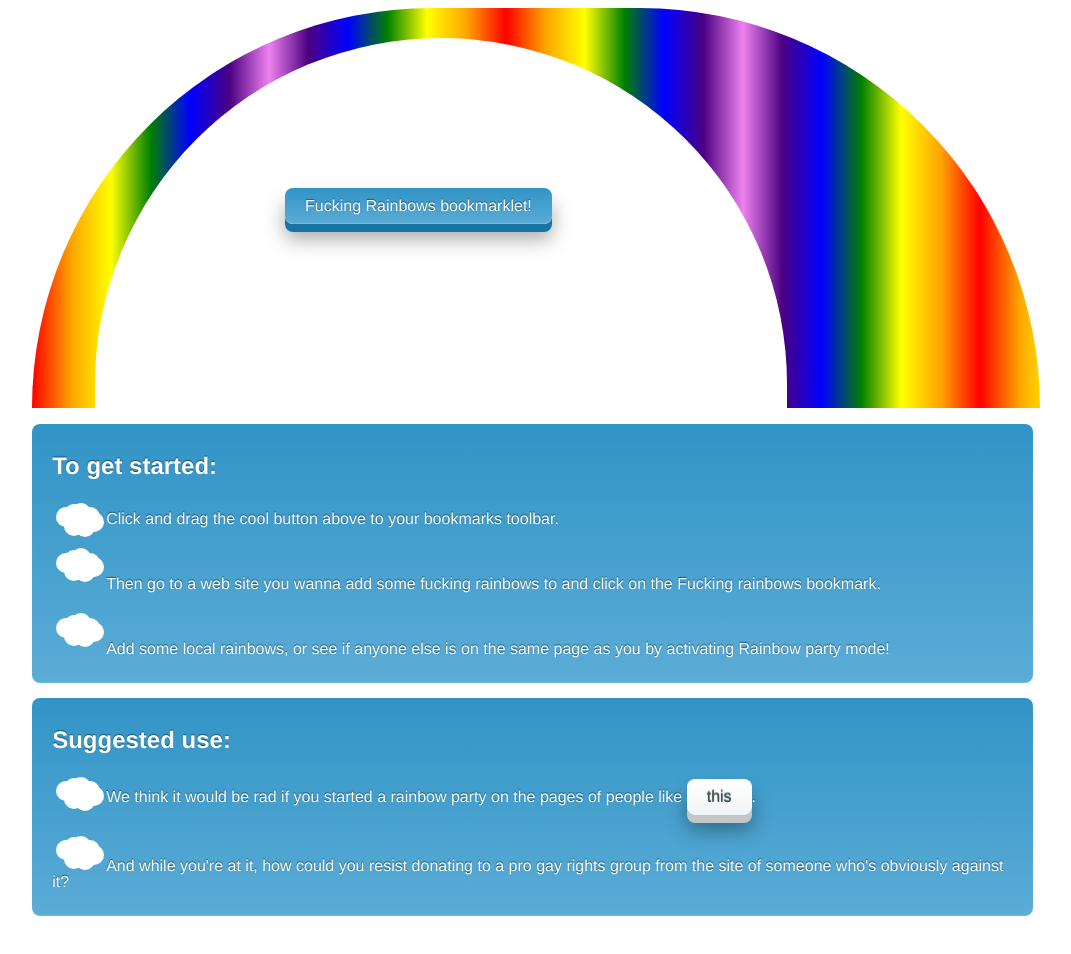
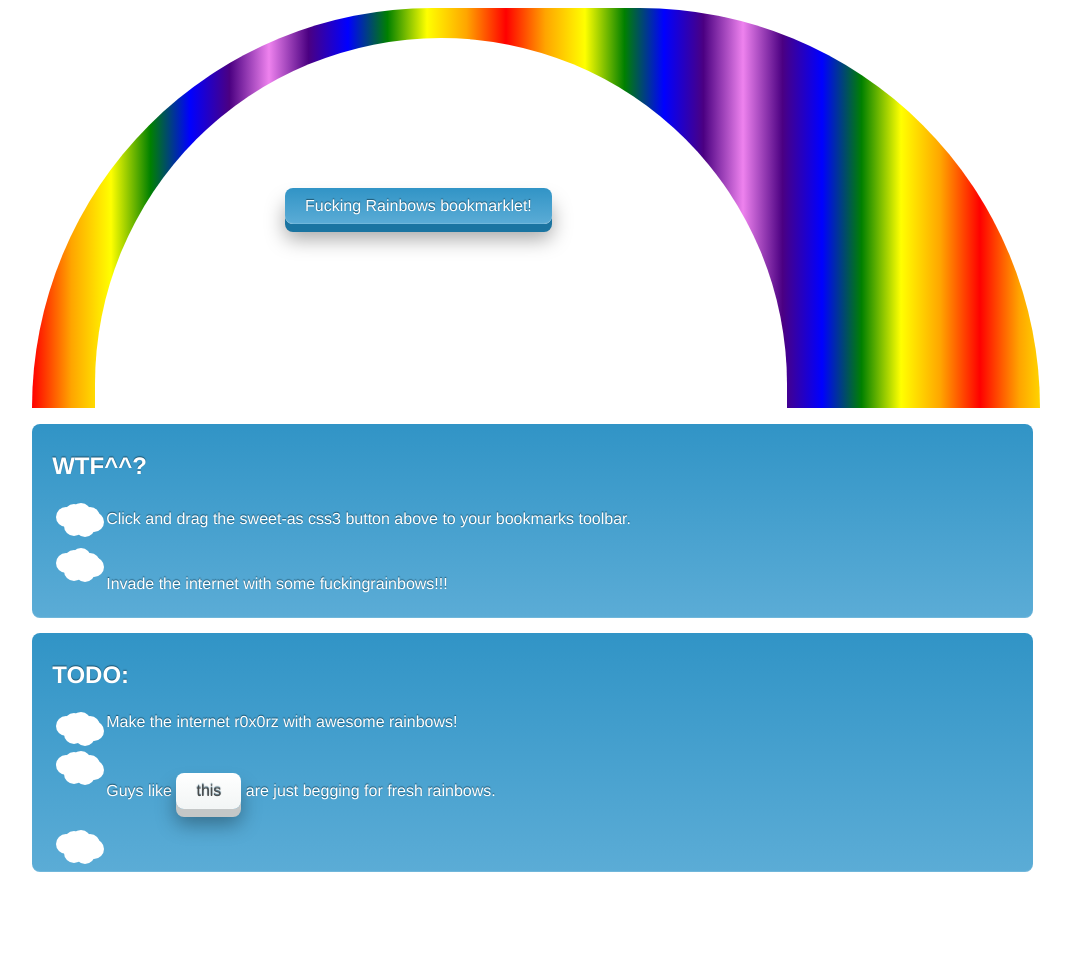
Before and after one commit to brainTrain/FuckingRainbows, a plain HTML site: page index.html in a window 1280 px wide. Shown: the top 954 px of the page, without its empty margins (39-1110 px from the left). Drawn offline with Linux system fonts and the light colour scheme.

Commit message:
some buttons and clouds!

```diff
--- a/fucking.css
+++ b/fucking.css
@@ -1,3 +1,4 @@
+
 #arch {
     position: relative;
     z-index: 2;
@@ -43,6 +44,7 @@
 
 }
 .suggest {
+    line-height: 20px;
     position: relative;
     width: 76%;
     z-index: 4;
--- a/index.html
+++ b/index.html
@@ -15,7 +15,7 @@
     <div  id="hole"></div>
     <a class="title blue_button" href="javascript:(function(){var head=document.getElementsByTagName('head')[0],script=document.createElement('script');script.type='text/javascript';script.src='http://braintrain.github.com/fuckingrainbows/makeawish.js?' + Math.floor(Math.random()*99999);head.appendChild(script);})(); void 0"><span class="blue_button_top" >Fucking Rainbows bookmarklet!</span></a>
     <div class="instructions info">
-        <h2>To get started:</h2>
+        <h2>WTF^^?</h2>
         <div class="cloud_cluster float_left">
             <div class="cloud" id="c0"></div>
             <div class="cloud" id="c1"></div>
@@ -26,7 +26,7 @@
             <div class="cloud" id="c6"></div>
             <div class="cloud" id="c7"></div>
         </div>
-        <p>Click and drag the cool button above to your bookmarks toolbar.</p>
+        <p>Click and drag the sweet-as css3 button above to your bookmarks toolbar.</p>
         <div class="clear"></div>
         <div class="cloud_cluster float_left">
             <div class="cloud" id="c0"></div>
@@ -38,7 +38,22 @@
             <div class="cloud" id="c6"></div>
             <div class="cloud" id="c7"></div>
         </div>
-        <p>Then go to a web site you wanna add some fucking rainbows to and click on the Fucking rainbows bookmark.</p>
+        <p>Invade the internet with some fuckingrainbows!!!</p>
+        <div class="clear"></div>
+    </div>
+    <div class="suggest info">
+        <h2>TODO:</h2>
+        <div class="cloud_cluster float_left">
+            <div class="cloud" id="c0"></div>
+            <div class="cloud" id="c1"></div>
+            <div class="cloud" id="c2"></div>
+            <div class="cloud" id="c3"></div>
+            <div class="cloud" id="c4"></div>
+            <div class="cloud" id="c5"></div>
+            <div class="cloud" id="c6"></div>
+            <div class="cloud" id="c7"></div>
+        </div>
+        <p>Make the internet r0x0rz with awesome rainbows!</p>
         <div class="clear"></div>
         <div class="cloud_cluster float_left">
             <div class="cloud" id="c0"></div>
@@ -50,22 +65,7 @@
             <div class="cloud" id="c6"></div>
             <div class="cloud" id="c7"></div>
         </div>
-        <p>Add some local rainbows, or see if anyone else is on the same page as you by activating Rainbow party mode! </p>
-        <div class="clear"></div>
-    </div>
-    <div class="suggest info">
-        <h2>Suggested use:</h2>
-        <div class="cloud_cluster float_left">
-            <div class="cloud" id="c0"></div>
-            <div class="cloud" id="c1"></div>
-            <div class="cloud" id="c2"></div>
-            <div class="cloud" id="c3"></div>
-            <div class="cloud" id="c4"></div>
-            <div class="cloud" id="c5"></div>
-            <div class="cloud" id="c6"></div>
-            <div class="cloud" id="c7"></div>
-        </div>
-        <p>We think it would be rad if you started a rainbow party on the pages of people like <a class='suggest_link white_button' href="http://bachmann.house.gov" target="blank"><span class='white_button_top'>this</span></a>.</p>
+        <p>Guys like <a class='suggest_link white_button' href="http://bachmann.house.gov" target="blank"><span class='white_button_top'>this</span></a> are just begging for fresh rainbows.</p>
         <div class="clear"></div>
         <div class="cloud_cluster float_left">
             <div class="cloud" id="c0"></div>
@@ -77,7 +77,7 @@
             <div class="cloud" id="c6"></div>
             <div class="cloud" id="c7"></div>
         </div>
-        <p>And while you're at it, how could you resist donating to a pro gay rights group from the site of someone who's obviously against it?</p>
+       <!-- <p>Hey, why not <a class="hrc_donate white_rb_button" href="http://shop.hrc.org/donate/hrc-donation-starting-at-5.html" target="blank"><span>donate some bucks</span></a>  to help the HRC fight for gay marriage while you're there! </p> -->
         <div class="clear"></div>
 
     </div>
--- a/makeawish.js
+++ b/makeawish.js
@@ -24,7 +24,7 @@ window.bookmarklet({
             $('<div class="partytehdreamz blue_rb_button"><span>Activate Rainbow Party!!</span></div>').appendTo('body');
             $('<div class="touchadream blue_rb_button"><span>Touch me!</span></div>').appendTo('body');
             $('<div class="karmaadream blue_rb_button"><span>Good karma me!</span></div>').appendTo('body');
-            $('<div class="karmagoodz"><h2>Fucking fight for Human Rights!<h2><p>I know these rainbows are fun, but if you want some real life awesome, donate to the Human Rights Campaign to help them fight for gay marriage!</p><p><a class="hrc_donate white_rb_button" href="http://shop.hrc.org/donate/hrc-donation-starting-at-5.html" target="blank"><span>Click here to donate!</span></a></p></div>').appendTo('body');
+            $('<div class="karmagoodz"><h2>Fight for Human Rights!<h2><p></p><p>Gay marriage and shit: <a class="hrc_donate white_rb_button" href="http://shop.hrc.org/donate/hrc-donation-starting-at-5.html" target="blank"><span>Click here to donate!</span></a> , I mean come on.</p></div>').appendTo('body');
 
             var rainbowChannel = hex_md5(document.location.href);
             var dreamMagic = false;
```
